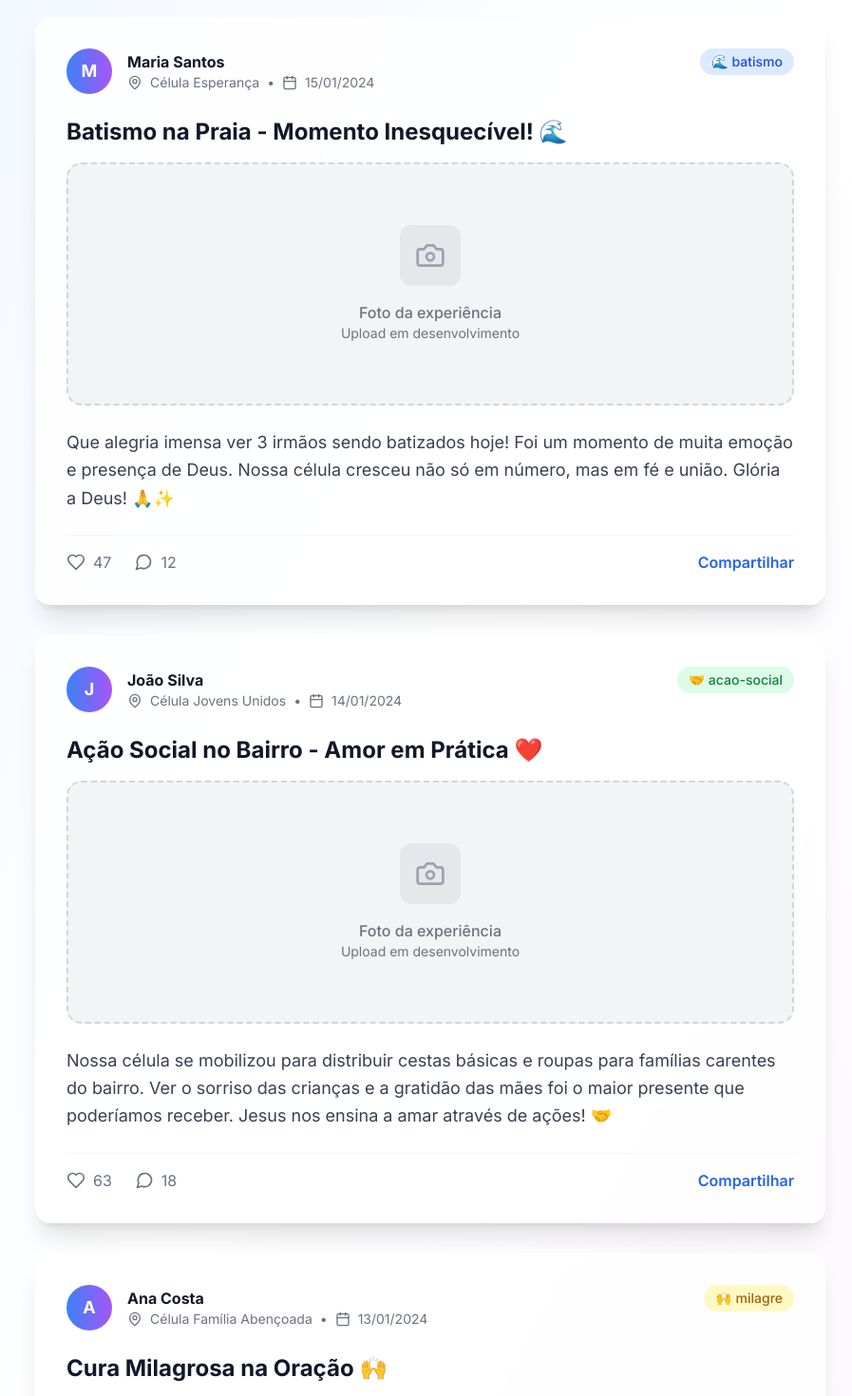
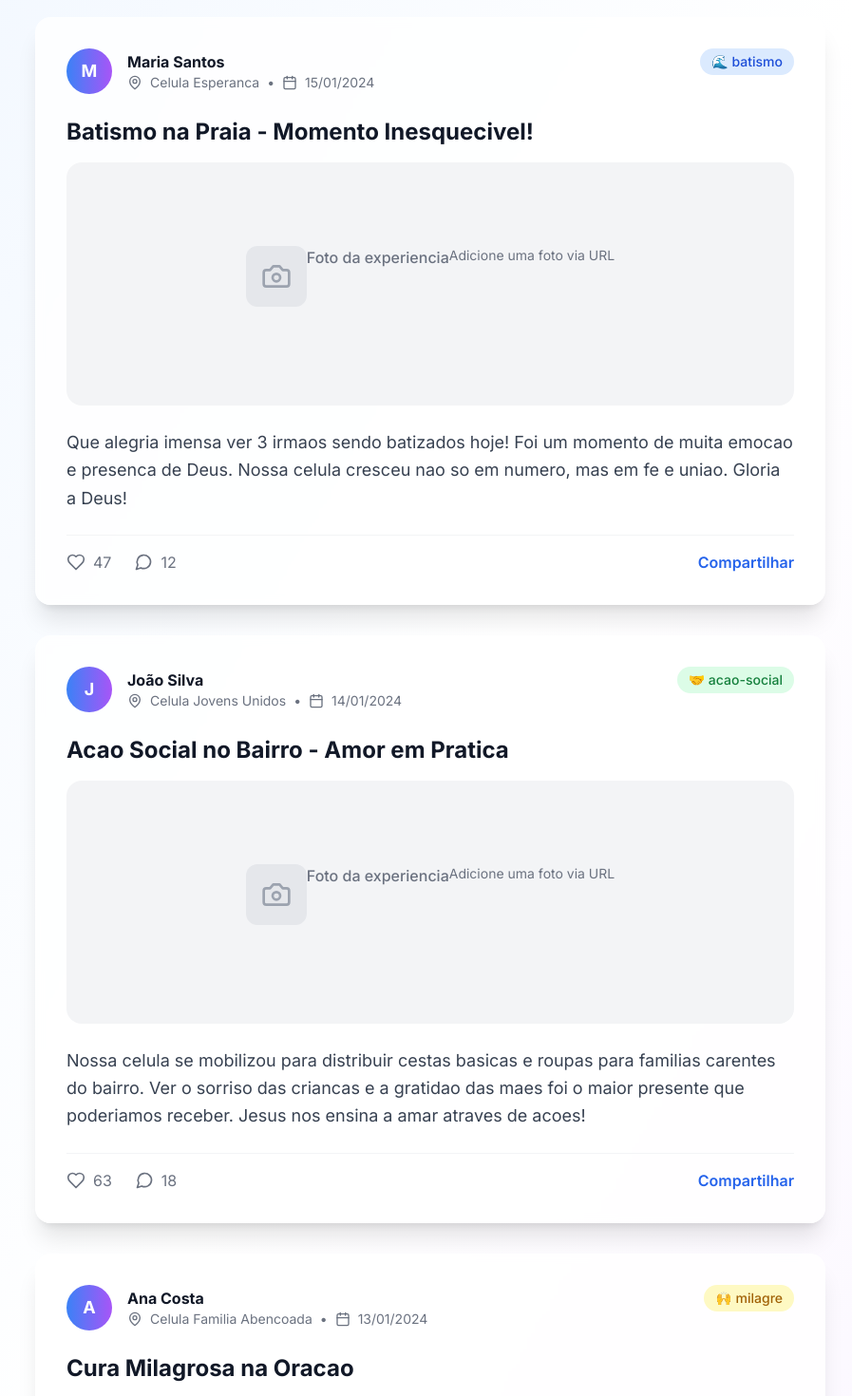
Before and after one commit to fernandozg07/celulas-connect, a Next.js app: page /experiencias in a window 1280 px wide. Shown: the part 340-1810 px from the top of the page at 95% size, without its empty margins (187-1084 px from the left). Built offline with nearby package versions, Linux system fonts and the light colour scheme.

Commit message:
🔧 Fix: Corrigindo encoding e implementando upload de foto via URL

```diff
--- a/app/experiencias/page.tsx
+++ b/app/experiencias/page.tsx
@@ -25,7 +25,8 @@ export default function ExperienciasPage() {
     celula: '',
     titulo: '',
     descricao: '',
-    categoria: 'testemunho'
+    categoria: 'testemunho',
+    foto: ''
   })
 
   useEffect(() => {
@@ -34,9 +35,9 @@ export default function ExperienciasPage() {
       {
         id: '1',
         autor: 'Maria Santos',
-        celula: 'Célula Esperança',
-        titulo: 'Batismo na Praia - Momento Inesquecível! 🌊',
-        descricao: 'Que alegria imensa ver 3 irmãos sendo batizados hoje! Foi um momento de muita emoção e presença de Deus. Nossa célula cresceu não só em número, mas em fé e união. Glória a Deus! 🙏✨',
+        celula: 'Celula Esperanca',
+        titulo: 'Batismo na Praia - Momento Inesquecivel!',
+        descricao: 'Que alegria imensa ver 3 irmaos sendo batizados hoje! Foi um momento de muita emocao e presenca de Deus. Nossa celula cresceu nao so em numero, mas em fe e uniao. Gloria a Deus!',
         foto: '/api/placeholder/400/300',
         data: '2024-01-15',
         likes: 47,
@@ -46,9 +47,9 @@ export default function ExperienciasPage() {
       {
         id: '2',
         autor: 'João Silva',
-        celula: 'Célula Jovens Unidos',
-        titulo: 'Ação Social no Bairro - Amor em Prática ❤️',
-        descricao: 'Nossa célula se mobilizou para distribuir cestas básicas e roupas para famílias carentes do bairro. Ver o sorriso das crianças e a gratidão das mães foi o maior presente que poderíamos receber. Jesus nos ensina a amar através de ações! 🤝',
+        celula: 'Celula Jovens Unidos',
+        titulo: 'Acao Social no Bairro - Amor em Pratica',
+        descricao: 'Nossa celula se mobilizou para distribuir cestas basicas e roupas para familias carentes do bairro. Ver o sorriso das criancas e a gratidao das maes foi o maior presente que poderiamos receber. Jesus nos ensina a amar atraves de acoes!',
         foto: '/api/placeholder/400/300',
         data: '2024-01-14',
         likes: 63,
@@ -58,9 +59,9 @@ export default function ExperienciasPage() {
       {
         id: '3',
         autor: 'Ana Costa',
-        celula: 'Célula Família Abençoada',
-        titulo: 'Cura Milagrosa na Oração 🙌',
-        descricao: 'Durante nossa reunião de oração, nossa irmã Carla foi completamente curada de uma dor nas costas que a incomodava há meses. Deus ainda faz milagres! Que testemunho poderoso para toda nossa célula. Aleluia! 🙏',
+        celula: 'Celula Familia Abencoada',
+        titulo: 'Cura Milagrosa na Oracao',
+        descricao: 'Durante nossa reuniao de oracao, nossa irma Carla foi completamente curada de uma dor nas costas que a incomodava ha meses. Deus ainda faz milagres! Que testemunho poderoso para toda nossa celula. Aleluia!',
         foto: '/api/placeholder/400/300',
         data: '2024-01-13',
         likes: 89,
@@ -80,7 +81,7 @@ export default function ExperienciasPage() {
       celula: formData.celula,
       titulo: formData.titulo,
       descricao: formData.descricao,
-      foto: '/api/placeholder/400/300',
+      foto: formData.foto || '/api/placeholder/400/300',
       data: new Date().toISOString().split('T')[0],
       likes: 0,
       comentarios: 0,
@@ -88,7 +89,7 @@ export default function ExperienciasPage() {
     }
 
     setExperiencias([novaExperiencia, ...experiencias])
-    setFormData({ autor: '', celula: '', titulo: '', descricao: '', categoria: 'testemunho' })
+    setFormData({ autor: '', celula: '', titulo: '', descricao: '', categoria: 'testemunho', foto: '' })
     setShowForm(false)
   }
 
@@ -192,13 +193,24 @@ export default function ExperienciasPage() {
               </h2>
 
               {/* Foto */}
-              <div className="mb-6 rounded-2xl overflow-hidden bg-gray-100 h-64 flex items-center justify-center border-2 border-dashed border-gray-300">
-                <div className="text-center text-gray-500">
+              <div className="mb-6 rounded-2xl overflow-hidden bg-gray-100 h-64 flex items-center justify-center">
+                {exp.foto && exp.foto !== '/api/placeholder/400/300' ? (
+                  <img
+                    src={exp.foto}
+                    alt={exp.titulo}
+                    className="w-full h-full object-cover"
+                    onError={(e) => {
+                      e.currentTarget.style.display = 'none'
+                      e.currentTarget.nextElementSibling.style.display = 'flex'
+                    }}
+                  />
+                ) : null}
+                <div className="text-center text-gray-500" style={{display: exp.foto && exp.foto !== '/api/placeholder/400/300' ? 'none' : 'flex'}}>
                   <div className="w-16 h-16 bg-gray-200 rounded-xl flex items-center justify-center mx-auto mb-4">
                     <Camera className="w-8 h-8 text-gray-400" />
                   </div>
-                  <p className="font-medium">Foto da experiência</p>
-                  <p className="text-sm">Upload em desenvolvimento</p>
+                  <p className="font-medium">Foto da experiencia</p>
+                  <p className="text-sm">Adicione uma foto via URL</p>
                 </div>
               </div>
 
@@ -319,11 +331,15 @@ export default function ExperienciasPage() {
                     </label>
                     <div className="border-2 border-dashed border-gray-300 rounded-xl p-6 text-center hover:border-blue-400 transition-colors">
                       <Camera className="w-12 h-12 text-gray-400 mx-auto mb-4" />
-                      <p className="text-gray-600 mb-2">Upload de foto em desenvolvimento</p>
-                      <p className="text-sm text-gray-500">Em breve você poderá adicionar fotos às suas experiências</p>
-                      <button type="button" className="mt-3 px-4 py-2 bg-gray-100 text-gray-600 rounded-lg cursor-not-allowed">
-                        Selecionar Foto
-                      </button>
+                      <p className="text-gray-600 mb-2">Cole o link de uma foto</p>
+                      <input
+                        type="url"
+                        value={formData.foto}
+                        onChange={(e) => setFormData({...formData, foto: e.target.value})}
+                        className="w-full mt-3 px-4 py-2 border border-gray-300 rounded-lg focus:ring-2 focus:ring-blue-500 focus:border-blue-500"
+                        placeholder="https://exemplo.com/sua-foto.jpg"
+                      />
+                      <p className="text-sm text-gray-500 mt-2">Cole o link de uma foto do Google Fotos, Instagram, etc.</p>
                     </div>
                   </div>
 
```
